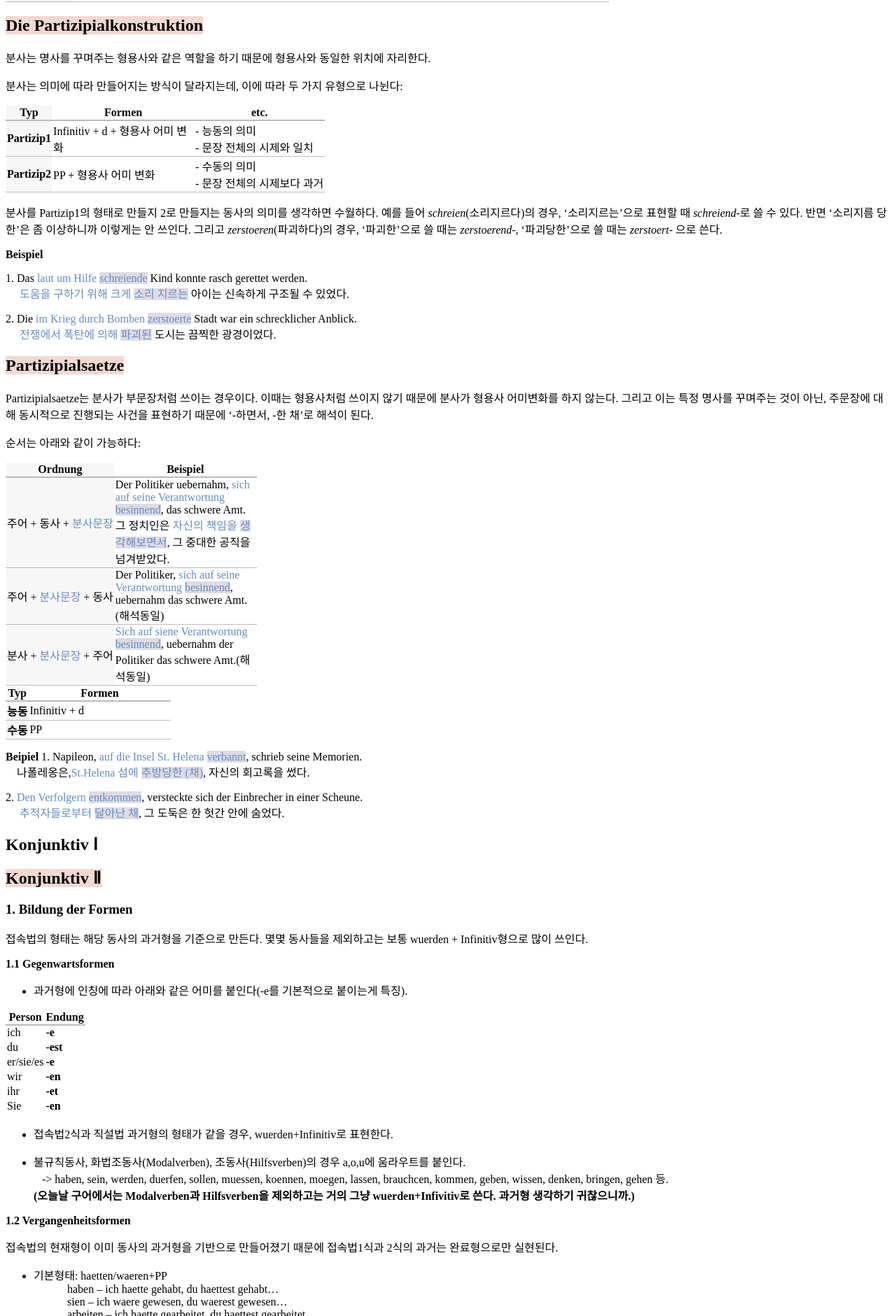
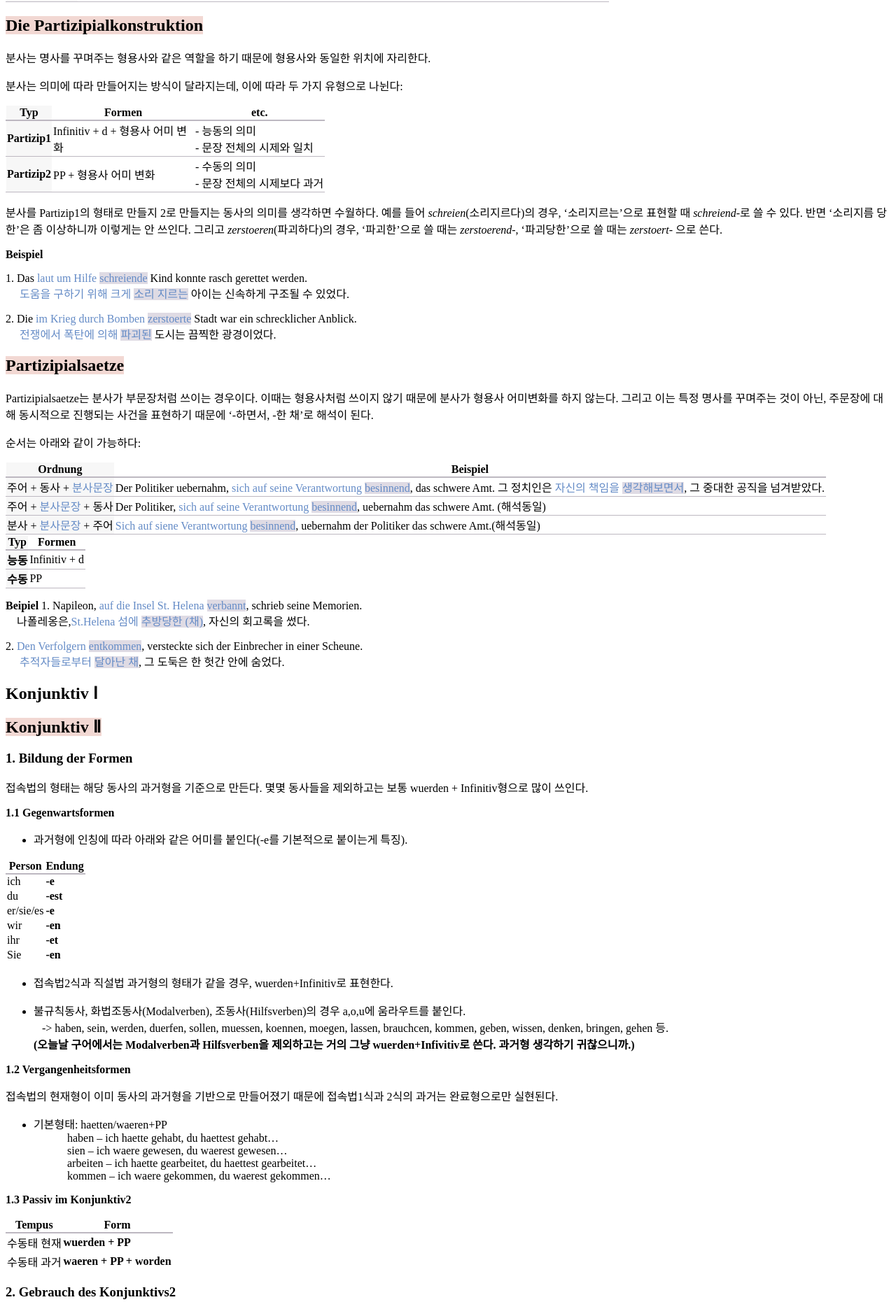
Before and after one commit to finddme/finddme.github.io, a Jekyll site: the page built from _posts/2021-01-24-DeutschGrammtik.md, in a window 1280 px wide. Shown: the part 4519-6400 px from the top of the page at 70% size. Built offline with Jekyll 4.4.1, drawn with Linux system fonts in a browser that asks for light colours.

Commit message:
Update 2021-01-24-DeutschGrammtik.md

```diff
--- a/_posts/2021-01-24-DeutschGrammtik.md
+++ b/_posts/2021-01-24-DeutschGrammtik.md
@@ -349,7 +349,7 @@ Partizipialsaetze는 분사가 부문장처럼 쓰이는 경우이다. 이때는
    </head>
    <body>
      <table style="border-collapse:collapse">
-       <tr><th class="line4" bgcolor="#F8F7F9">Ordnung</th><th class="line5">Beispiel</th></tr>
+       <tr><th class="line4" bgcolor="#F8F7F9">Ordnung</th><th class="line2">Beispiel</th></tr>
        <tr><td class="line3">주어 + 동사 + <span style="color:#648BC6">분사문장</span></td><td class="line">Der Politiker uebernahm, <span style="color:#648BC6">sich auf seine Verantwortung <span style="background-color:#DFDBE4">besinnend</span></span>, das schwere Amt. 그 정치인은 <span style="color:#648BC6">자신의 책임을 <span style="background-color:#DFDBE4">생각해보면서</span></span>, 그 중대한 공직을 넘겨받았다.</td></tr>
        <tr><td class="line3">주어 + <span style="color:#648BC6">분사문장</span> + 동사</td><td class="line">Der Politiker, <span style="color:#648BC6">sich auf seine Verantwortung <span style="background-color:#DFDBE4">besinnend</span></span>, uebernahm das schwere Amt. (해석동일)</td></tr>
        <tr><td class="line3">분사 + <span style="color:#648BC6">분사문장</span> + 주어</td><td class="line"><span style="color:#648BC6">Sich auf siene Verantwortung <span style="background-color:#DFDBE4">besinnend</span></span>, uebernahm der Politiker das schwere Amt.(해석동일)</td></tr>
@@ -375,7 +375,7 @@ Partizipialsaetze는 분사가 부문장처럼 쓰이는 경우이다. 이때는
    </head>
    <body>
      <table style="border-collapse:collapse">
-       <tr><th class="line4" bgcolor="#F8F7F9">Typ</th><th class="line5">Formen</th></tr>
+       <tr><th class="line4" bgcolor="#F8F7F9">Typ</th><th class="line2">Formen</th></tr>
        <tr><td class="line3"><strong>능동</strong></td><td class="line">Infinitiv + d</td></tr>
        <tr><td class="line3"><strong>수동</strong></td><td class="line">PP</td></tr>
     </table>
```
